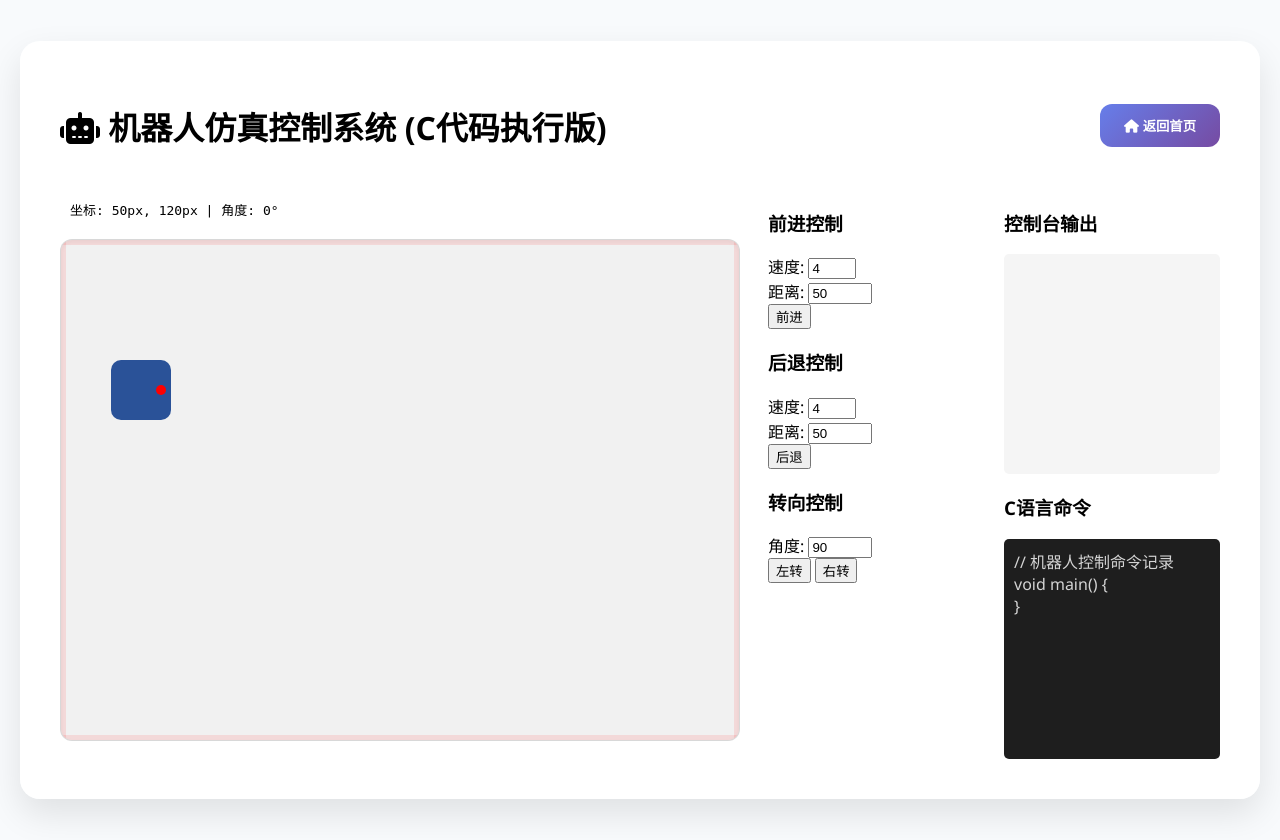
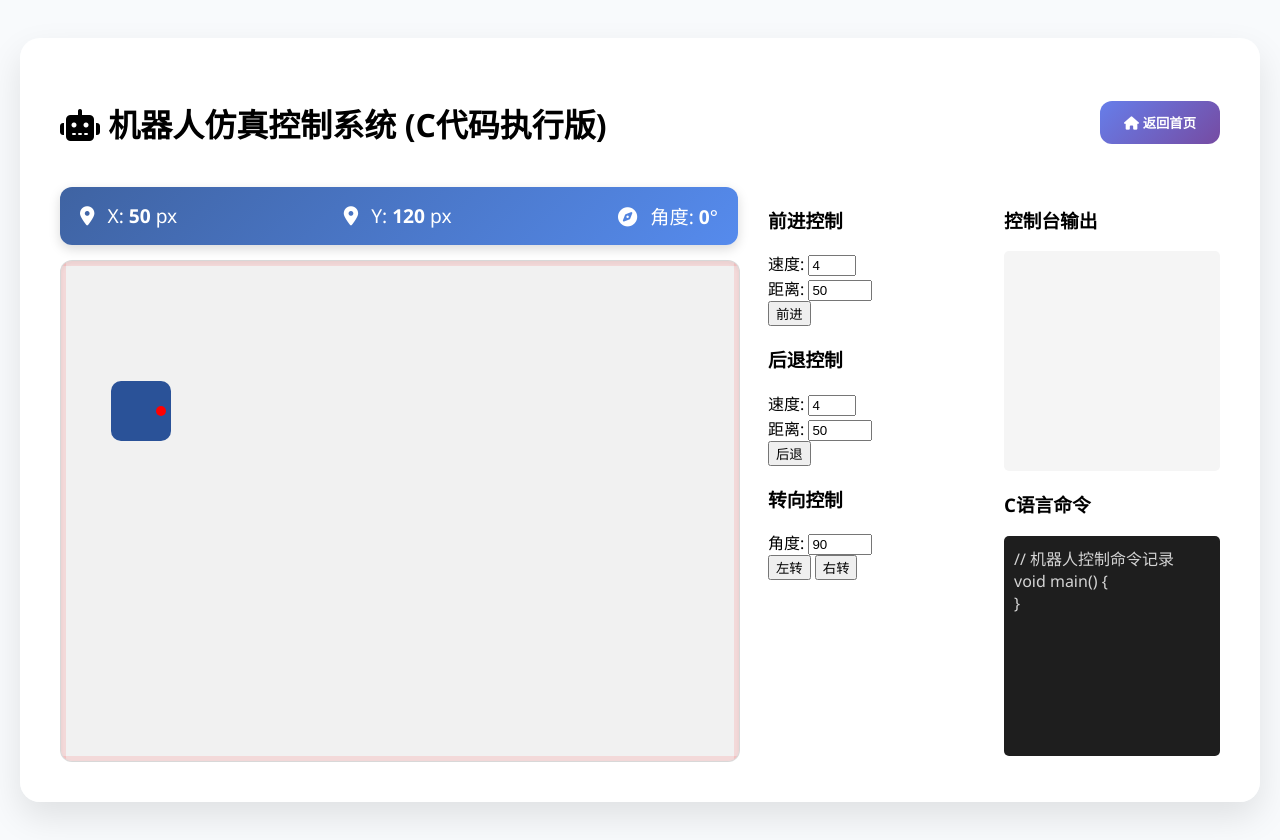
Before and after one commit to uwislab/urobot-mcp, a Flask app: page /test3/test in a window 1280 px wide. Run offline with Flask 3, Linux system fonts and the light colour scheme; some libraries are stand-ins or nearby versions.

Commit message:
style: improve position display styling with gradient and icons

```diff
--- a/templates/test3/test.html
+++ b/templates/test3/test.html
@@ -83,9 +83,32 @@
         <div style="display: grid; grid-template-columns: 1.5fr 1fr; gap: 30px;">
             <!-- 机器人仿真区域 -->
             <div class="simulation-panel">
-                <div id="positionDisplay" style="background: rgba(255,255,255,0.8); padding: 10px; border-radius: 8px; margin-bottom: 10px; font-family: monospace;">
-                    坐标: <span id="robotX">50</span>px, <span id="robotY">120</span>px |
-                    角度: <span id="robotAngle">0</span>°
+                <div id="positionDisplay" style="
+                    background: linear-gradient(135deg, rgba(42,82,152,0.9) 0%, rgba(67,126,235,0.9) 100%);
+                    padding: 15px 20px;
+                    border-radius: 12px;
+                    margin-bottom: 15px;
+                    font-family: 'Segoe UI', system-ui, sans-serif;
+                    color: white;
+                    font-size: 1.2rem;
+                    font-weight: 500;
+                    box-shadow: 0 4px 12px rgba(0,0,0,0.15);
+                    display: flex;
+                    justify-content: space-between;
+                    align-items: center;
+                ">
+                    <div>
+                        <i class="fas fa-map-marker-alt" style="margin-right: 8px;"></i>
+                        <span>X: <span id="robotX" style="font-weight: 600;">50</span> px</span>
+                    </div>
+                    <div>
+                        <i class="fas fa-map-marker-alt" style="margin-right: 8px;"></i>
+                        <span>Y: <span id="robotY" style="font-weight: 600;">120</span> px</span>
+                    </div>
+                    <div>
+                        <i class="fas fa-compass" style="margin-right: 8px;"></i>
+                        <span>角度: <span id="robotAngle" style="font-weight: 600;">0</span>°</span>
+                    </div>
                 </div>
                 <div id="robotSimulation">
                     <div class="boundary" id="boundary-top"></div>
```
